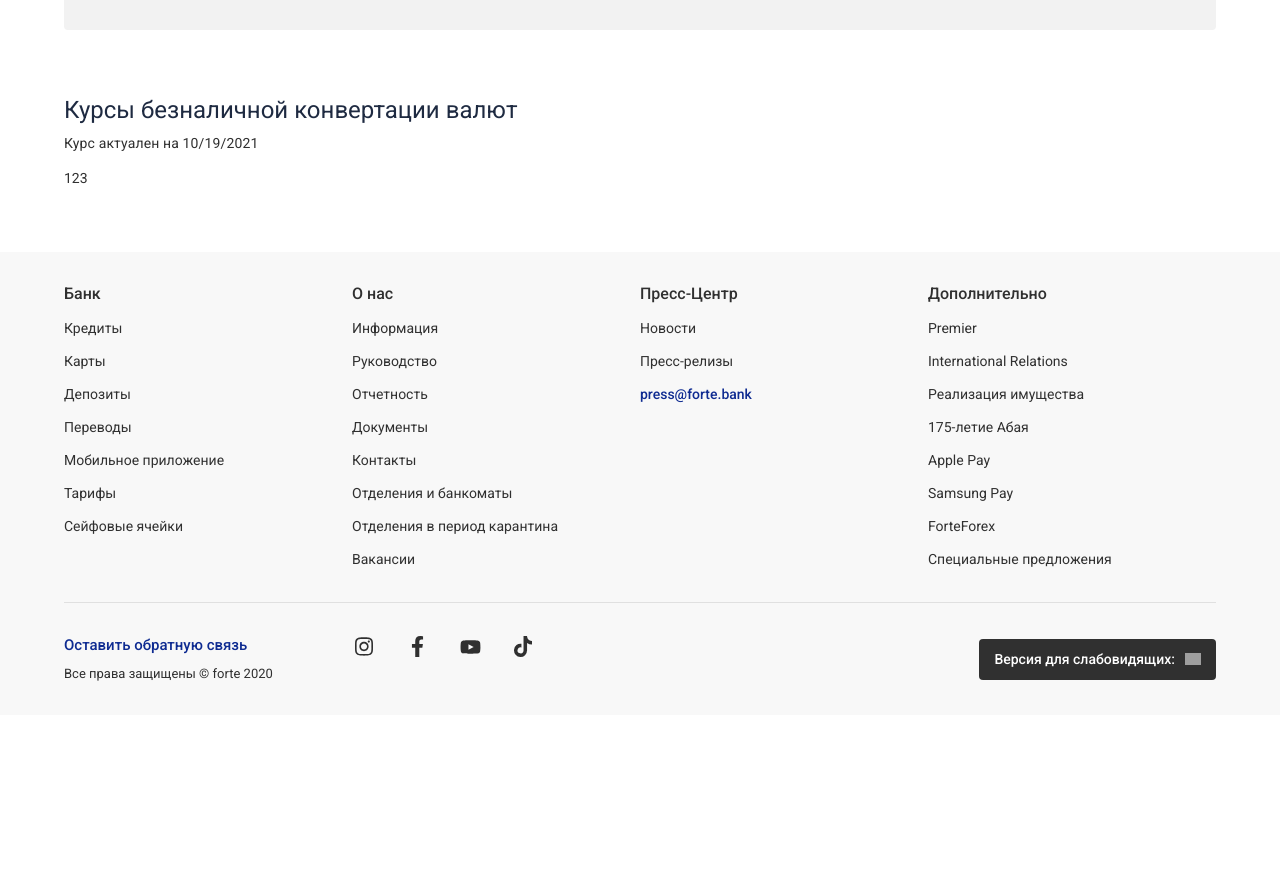
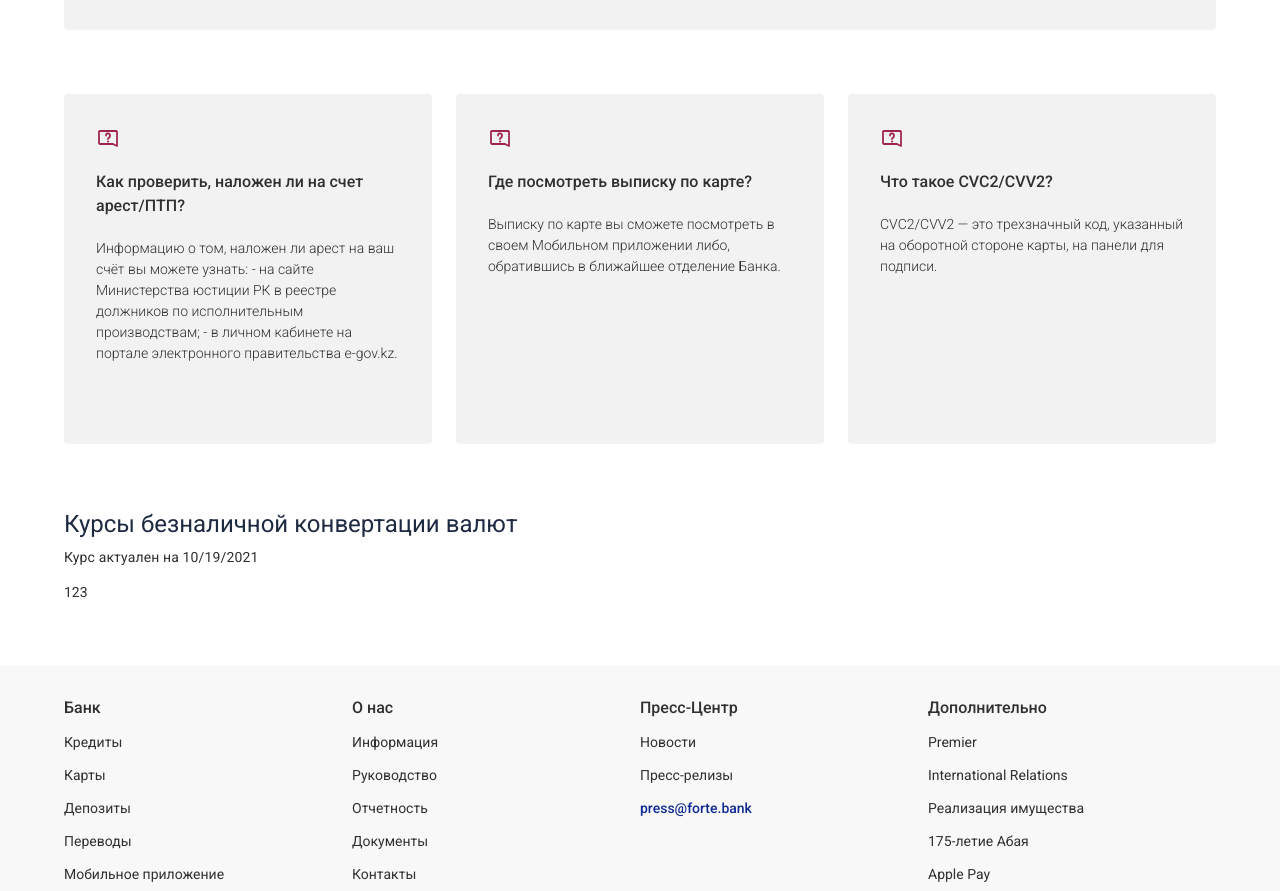
Before and after one commit to rooohaa/hw1-onelab, a React (Create React App) app: page / in a window 1280 px wide. Shown: the part 1636-2527 px from the top of the page. Before the commit the page ends 2351 px from the top, so only its background shows below. Built offline with nearby package versions, Linux system fonts and the light colour scheme; no server answers; grey boxes are pictures that could not be loaded.

Commit message:
add questions section

```diff
--- /dev/null
+++ b/src/components/QuestionCard/index.js
@@ -0,0 +1,14 @@
+import React from 'react'
+import { QuestionCardBox } from './style'
+
+const QuestionCard = ({ question, answer }) => {
+  return (
+    <QuestionCardBox>
+      <img src="/icons/secret_q.svg" alt="Question icon" />
+      <span>{question}</span>
+      <p>{answer}</p>
+    </QuestionCardBox>
+  )
+}
+
+export { QuestionCard }
--- /dev/null
+++ b/src/components/QuestionCard/style.js
@@ -0,0 +1,29 @@
+import styled from 'styled-components'
+
+export const QuestionCardBox = styled.div`
+  background: #f2f2f2;
+  border-radius: 4px;
+
+  width: 390px;
+  height: 350px;
+  padding: 32px;
+
+  display: flex;
+  flex-direction: column;
+  align-items: flex-start;
+  row-gap: 20px;
+
+  span {
+    font-size: 16px;
+    font-weight: 500;
+    line-height: 24px;
+    color: #303030;
+  }
+
+  p {
+    color: #303030;
+    font-size: 14px;
+    line-height: 21px;
+    font-weight: 300;
+  }
+`
--- /dev/null
+++ b/src/pages/MainPage/QuestionsSection/index.js
@@ -0,0 +1,21 @@
+import React from 'react'
+import { Container } from '@mui/material'
+import { QuestionCard } from 'components/QuestionCard'
+import { questions } from './mock'
+import { QuestionsWrap } from './style'
+
+const QuestionsSection = () => {
+  return (
+    <QuestionsWrap>
+      <Container maxWidth="lg">
+        <div className="questions-wrap">
+          {questions.map(({ id, question, answer }) => (
+            <QuestionCard key={id} question={question} answer={answer} />
+          ))}
+        </div>
+      </Container>
+    </QuestionsWrap>
+  )
+}
+
+export { QuestionsSection }
--- /dev/null
+++ b/src/pages/MainPage/QuestionsSection/mock.js
@@ -0,0 +1,20 @@
+export const questions = [
+  {
+    id: 1,
+    question: 'Как проверить, наложен ли на счет арест/ПТП?',
+    answer:
+      'Информацию о том, наложен ли арест на ваш счёт вы можете узнать: - на сайте Министерства юстиции РК в реестре должников по исполнительным производствам; - в личном кабинете на портале электронного правительства e-gov.kz.',
+  },
+  {
+    id: 2,
+    question: 'Где посмотреть выписку по карте?',
+    answer:
+      'Выписку по карте вы сможете посмотреть в своем Мобильном приложении либо, обратившись в ближайшее отделение Банка.',
+  },
+  {
+    id: 3,
+    question: 'Что такое CVC2/CVV2?',
+    answer:
+      'CVC2/CVV2 — это трехзначный код, указанный на оборотной стороне карты, на панели для подписи.',
+  },
+]
--- /dev/null
+++ b/src/pages/MainPage/QuestionsSection/style.js
@@ -0,0 +1,12 @@
+import styled from 'styled-components'
+
+export const QuestionsWrap = styled.section`
+  padding-bottom: 64px;
+
+  .questions-wrap {
+    display: flex;
+    align-items: flex-start;
+    justify-content: space-between;
+    column-gap: 24px;
+  }
+`
--- a/src/pages/MainPage/index.js
+++ b/src/pages/MainPage/index.js
@@ -6,6 +6,7 @@ import { BannerSection } from './BannerSection'
 import { CreditSection } from './CreditSection'
 import { ForteCards } from './ForteCards'
 import { CurrencySection } from './CurrencySection'
+import { QuestionsSection } from './QuestionsSection'
 
 const MainPage = () => {
   return (
@@ -15,6 +16,7 @@ const MainPage = () => {
       <BannerSection />
       <ForteCards />
       <CreditSection />
+      <QuestionsSection />
       <CurrencySection />
       <AppFooter />
     </>
```
Also changed, not shown: public/icons/secret_q.svg (added).
